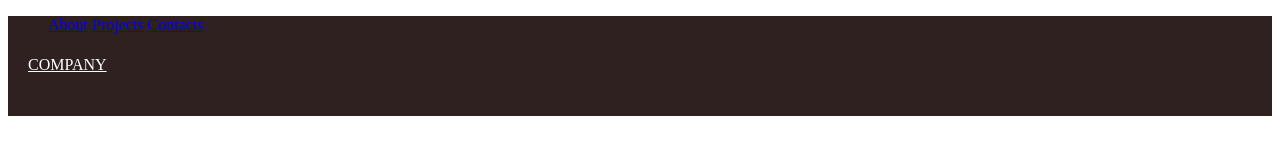
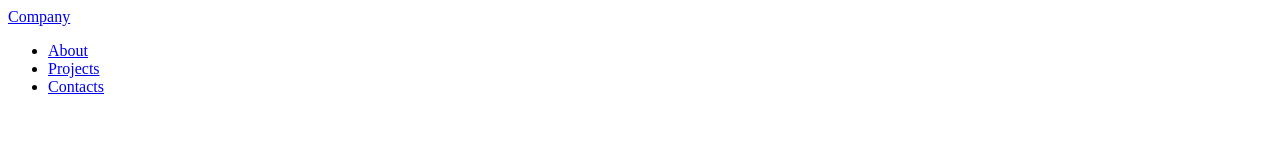
Before and after one commit to Den4icGuti/git-practik-html-repeta, a plain HTML site: page index.html in a window 1280 px wide. Drawn offline with Linux system fonts and the light colour scheme.

Commit message:
без изменений

```diff
--- a/css/style.css
+++ b/css/style.css
@@ -1,35 +1,3 @@
 body{
     background-color:#fff;
 }
-
-.header{
-    width: 100%;
-
-    height: 100px;
-
-    background: rgb(48, 33, 33);
-}
-
-.company{
-display: flex;
-
-position: absolute;
-
-margin-top: 40px;
-
-margin-left: 20px;
-
-color: #fff;
-
-text-transform: uppercase;
-
-}
-.inner_header{
-
-}
-
-li{
-    list-style-type: none;
-    display: inline;
-
-}
```
